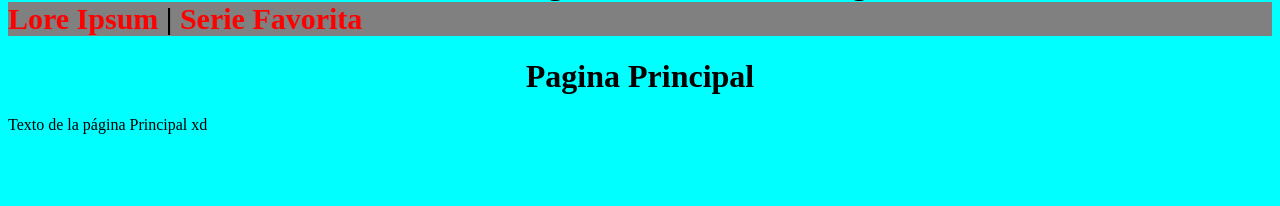
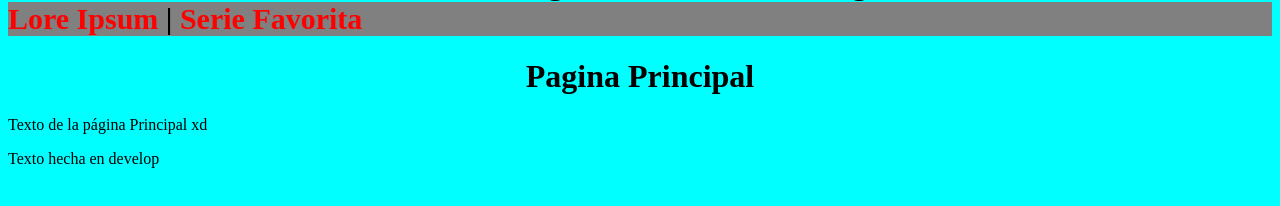
Before and after one commit to ManuelDeMiguel/DespliegueTareaIII, a plain HTML site: page principal/index.html in a window 1280 px wide. Shown: the part 136-342 px from the top of the page. Drawn offline with Linux system fonts and the light colour scheme.

Commit message:
commit rama develop y archivo index.html

```diff
--- a/principal/index.html
+++ b/principal/index.html
@@ -17,5 +17,6 @@
         </header>
         <h1 class="titulo" id="apartado">Pagina Principal</h1>
         <p>Texto de la página Principal xd</p>
+	<p>Texto hecha en develop<p>
     </body>
 </html>
```
